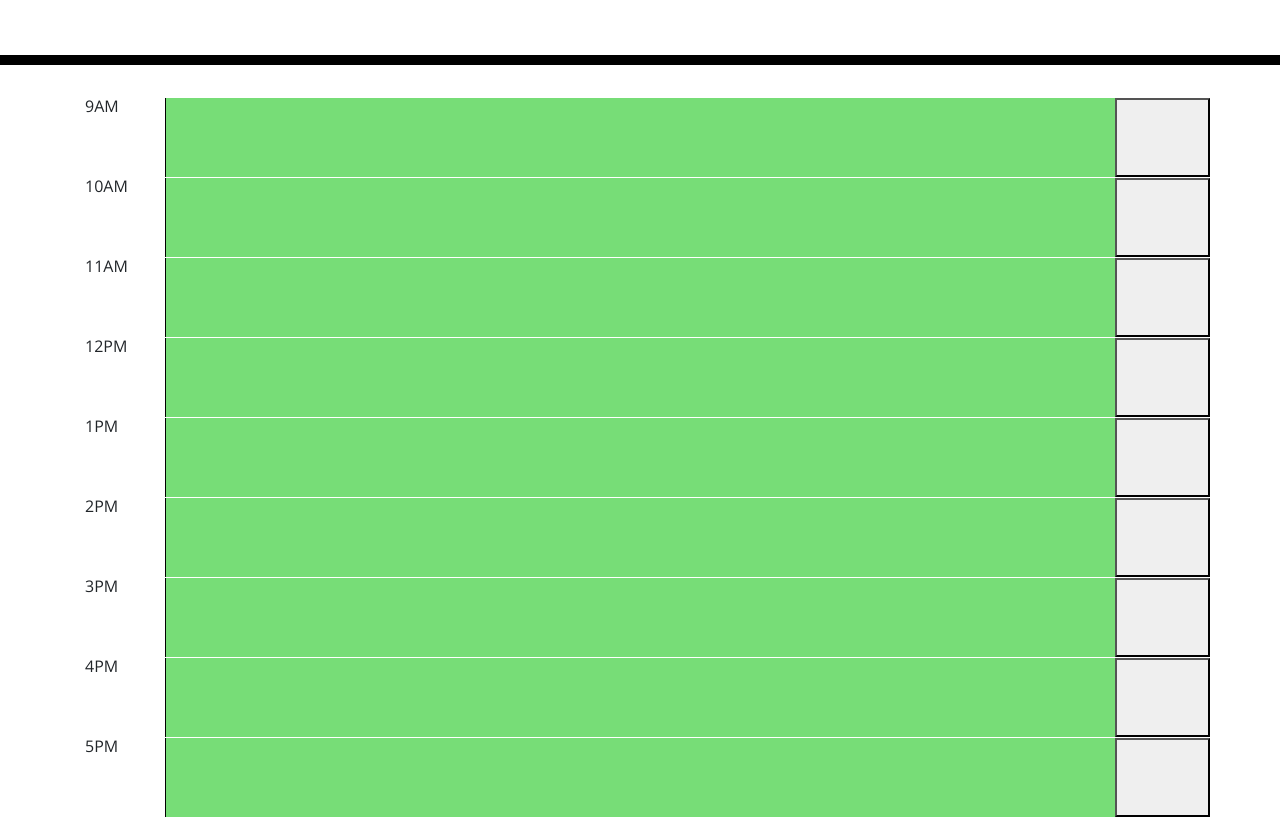
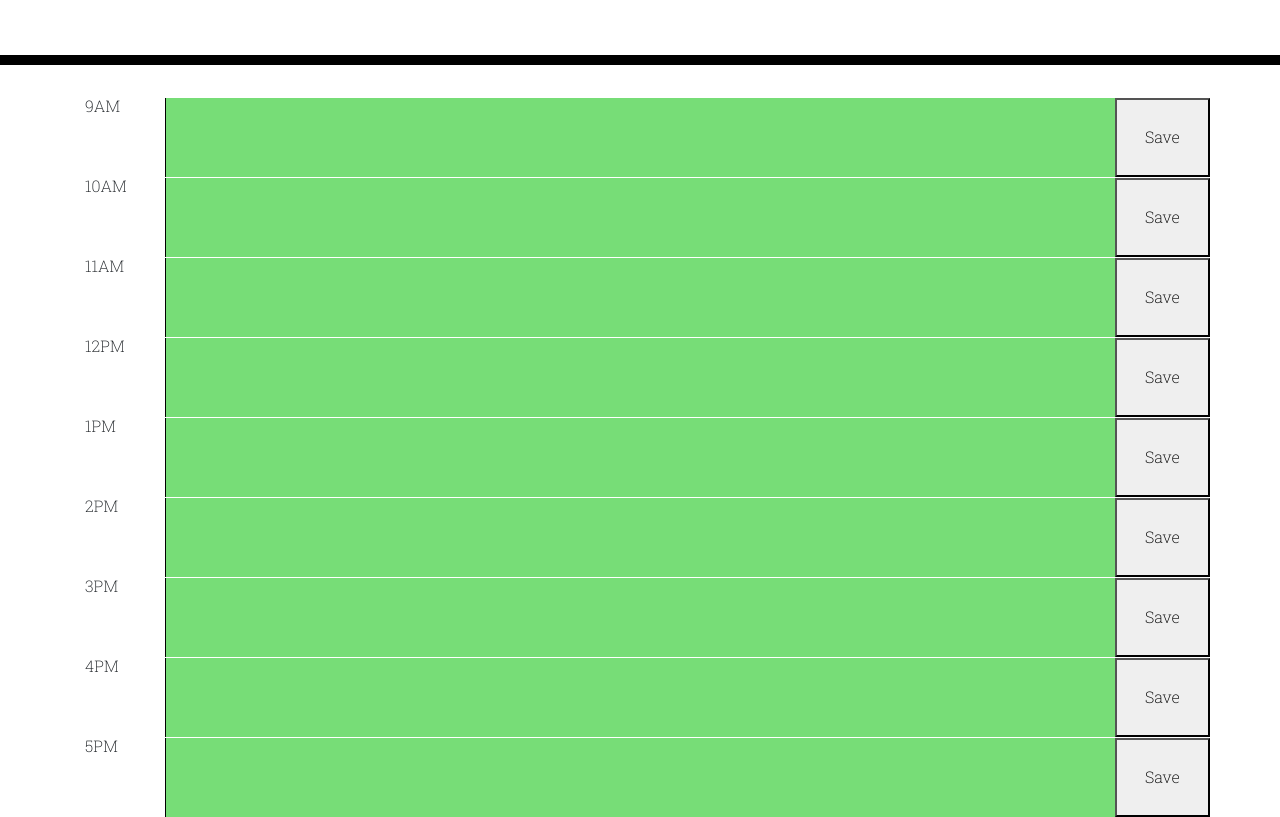
Before and after one commit to kccho2254/Calendar, a plain HTML site: page index.html in a window 1280 px wide. Shown: the part 250-1067 px from the top of the page. Drawn offline with nearby package versions, Linux system fonts and the light colour scheme; a web font is replaced by a local one.

Commit message:
changed fonts

```diff
--- a/index.html
+++ b/index.html
@@ -1,24 +1,15 @@
 <!DOCTYPE html>
 <html lang="en">
     <head>
-    <meta charset="UTF-8" />
-    <meta name="viewport" content="width=device-width, initial-scale=1.0" />
-    <meta http-equiv="X-UA-Compatible" content="ie=edge" />
-    <link
-      rel="stylesheet"
-      href="https://stackpath.bootstrapcdn.com/bootstrap/4.3.1/css/bootstrap.min.css"
-    />
-    <link
-      rel="stylesheet"
-      href="https://use.fontawesome.com/releases/v5.8.1/css/all.css"
-      integrity="sha384-50oBUHEmvpQ+1lW4y57PTFmhCaXp0ML5d60M1M7uH2+nqUivzIebhndOJK28anvf"
-      crossorigin="anonymous"
-    />
-    <link
-      href="https://fonts.googleapis.com/css?family=Open+Sans&display=swap"
-      rel="stylesheet"
-    />
-    <link rel="stylesheet" href="style.css" />
+        <meta charset="UTF-8"/>
+        <meta name="viewport" content="width=device-width, initial-scale=1.0"/>
+        <meta http-equiv="X-UA-Compatible" content="ie=edge"/>
+        <link rel="stylesheet" href="https://stackpath.bootstrapcdn.com/bootstrap/4.3.1/css/bootstrap.min.css"/>
+        <link rel="stylesheet" href="https://use.fontawesome.com/releases/v5.8.1/css/all.css" integrity="sha384-50oBUHEmvpQ+1lW4y57PTFmhCaXp0ML5d60M1M7uH2+nqUivzIebhndOJK28anvf" crossorigin="anonymous"/>
+        <link href="https://fonts.googleapis.com/css?family=Open+Sans&display=swap" rel="stylesheet"/>
+        <link rel="preconnect" href="https://fonts.gstatic.com">
+        <link href="https://fonts.googleapis.com/css2?family=Bad+Script&family=Roboto+Slab:wght@200&family=Texturina:wght@100&display=swap" rel="stylesheet">
+        <link rel="stylesheet" href="style.css"/>
         <title>Work Day Scheduler</title>
     </head>
 
@@ -27,55 +18,58 @@
             <h1 class="display-3">Work Day Scheduler</h1>
             <p class="lead">A simple calendar app for scheduling your work day</p>
             <p id="currentDay" class="lead"></p>
-      <h2><span id="time-display"></span></h2>
+            <h2>
+                <span id="time-display"></span>
+            </h2>
 
         </header>
-    <div class="container">
+        <div
+            class="container">
             <!-- Timeblocks go here -->
             <div class="row">
                 <div class="col-md-1">9AM</div>
                 <textarea class="col-md-10" id="a"></textarea>
-        <button class="col-md-1 save-button" id="9"></button>
+                <button class="col-md-1 save-button" id="9">Save</button>
             </div>
             <div class="row">
                 <div class="col-md-1">10AM</div>
                 <textarea class="col-md-10" id="b"></textarea>
-        <button class="col-md-1 save-button" id="10"></button>
+                <button class="col-md-1 save-button" id="10">Save</button>
             </div>
             <div class="row">
                 <div class="col-md-1">11AM</div>
                 <textarea class="col-md-10" id="c"></textarea>
-        <button class="col-md-1 save-button" id="11"></button>
+                <button class="col-md-1 save-button" id="11">Save</button>
             </div>
             <div class="row">
                 <div class="col-md-1">12PM</div>
                 <textarea class="col-md-10" id="d"></textarea>
-        <button class="col-md-1 save-button" id="12"></button>
+                <button class="col-md-1 save-button" id="12">Save</button>
             </div>
             <div class="row">
                 <div class="col-md-1">1PM</div>
                 <textarea class="col-md-10" id="e"></textarea>
-        <button class="col-md-1 save-button" id="13"></button>
+                <button class="col-md-1 save-button" id="13">Save</button>
             </div>
             <div class="row">
                 <div class="col-md-1">2PM</div>
                 <textarea class="col-md-10" id="f"></textarea>
-        <button class="col-md-1 save-button" id="14"></button>
+                <button class="col-md-1 save-button" id="14">Save</button>
             </div>
             <div class="row">
                 <div class="col-md-1">3PM</div>
                 <textarea class="col-md-10" id="g"></textarea>
-        <button class="col-md-1 save-button" id="15"></button>
+                <button class="col-md-1 save-button" id="15">Save</button>
             </div>
             <div class="row">
                 <div class="col-md-1">4PM</div>
                 <textarea class="col-md-10" id="h"></textarea>
-        <button class="col-md-1 save-button" id="16"></button>
+                <button class="col-md-1 save-button" id="16">Save</button>
             </div>
             <div class="row">
                 <div class="col-md-1">5PM</div>
                 <textarea class="col-md-10" id="i"></textarea>
-        <button class="col-md-1 save-button" id="17"></button>
+                <button class="col-md-1 save-button" id="17">Save</button>
             </div>
 
         </div>
--- a/style.css
+++ b/style.css
@@ -1,5 +1,5 @@
 body {
-  font-family: 'Open Sans', sans-serif;
+  font-family: "Roboto Slab";
   font-size: 16px;
   line-height: 1;
 
```
Lines whose indentation alone changed are shown as unchanged.
